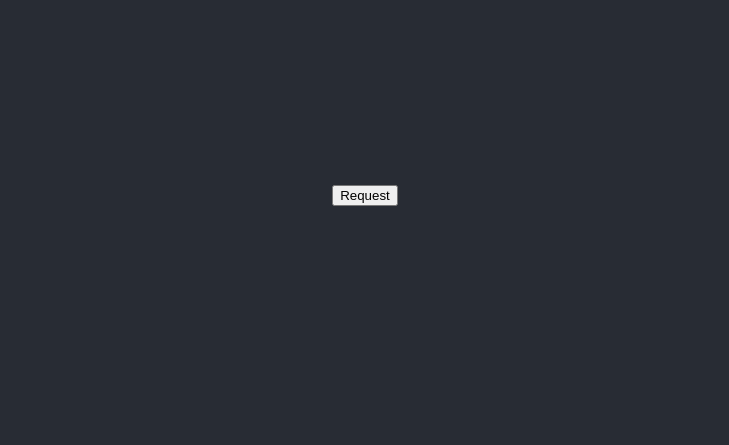
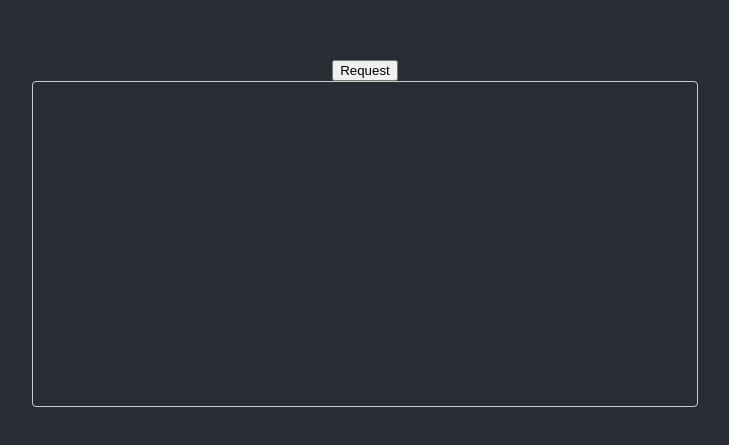
Before and after one commit to khanhtrinhDSS/react-pwa, a React (Create React App) app: page / in a window 1280 px wide. Shown: the part 141-586 px from the top of the page, without its empty margins (275-1004 px from the left). Built offline with nearby package versions, Linux system fonts and the light colour scheme.

Commit message:
chang text area

```diff
--- a/src/App.js
+++ b/src/App.js
@@ -21,7 +21,9 @@ function App() {
     <div className="App">
       <header className="App-header">
         <button onClick={handleRequest} >Request</button>
+        <div className="text-container">
         <p style={{padding: "12px"}}>{text}</p>
+        </div>
         <p>{params.get('check')}</p>
       </header>
     </div>
--- a/src/index.css
+++ b/src/index.css
@@ -11,3 +11,15 @@ code {
   font-family: source-code-pro, Menlo, Monaco, Consolas, 'Courier New',
     monospace;
 }
+
+.text-container {
+  width: 100%; /* Đảm bảo nó chiếm hết chiều rộng container cha */
+  max-width: 50vw; /* Giới hạn chiều rộng */
+  height: 300px; /* Chiều cao cố định */
+  overflow: auto; /* Cho phép cuộn nếu nội dung tràn */
+  word-break: break-word; /* Ngắt từ khi cần thiết */
+  white-space: pre-wrap; /* Ngắt dòng cho nội dung dài */
+  padding: 12px;
+  border: 1px solid #ccc; /* Đường viền cho dễ nhìn */
+  border-radius: 4px; /* Bo góc */
+}
```
